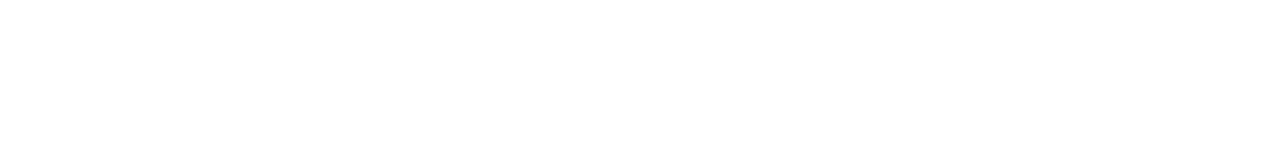
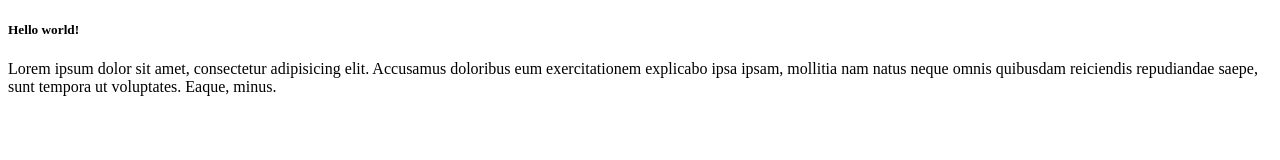
Before and after one commit to Ilyaz11/test5, a plain HTML site: page index.html in a window 1280 px wide. Drawn offline with Linux system fonts and the light colour scheme.

Commit message:
feat: added div

```diff
--- a/index.html
+++ b/index.html
@@ -8,6 +8,9 @@
     <title>Document</title>
 </head>
 <body>
-
+    <div>
+        <h5>Hello world!</h5>
+        <p>Lorem ipsum dolor sit amet, consectetur adipisicing elit. Accusamus doloribus eum exercitationem explicabo ipsa ipsam, mollitia nam natus neque omnis quibusdam reiciendis repudiandae saepe, sunt tempora ut voluptates. Eaque, minus.</p>
+    </div>
 </body>
 </html>
```
